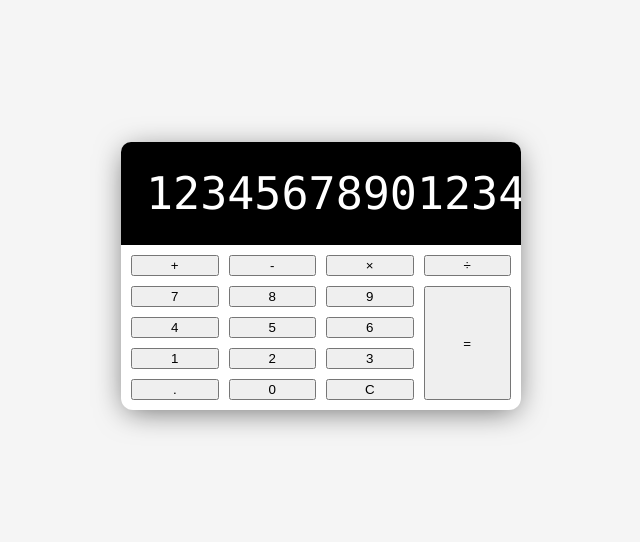
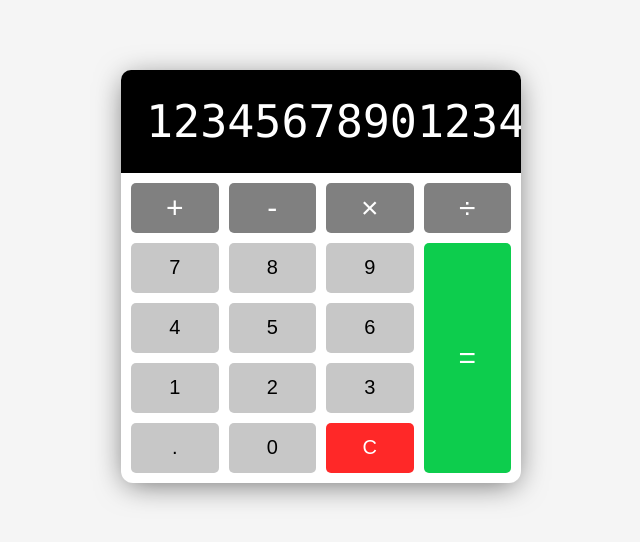
Before and after one commit to nobugsatcoding/calculator, a plain HTML site: page index.html in a window 1280 px wide. Shown: the part 124-666 px from the top of the page, without its empty margins (319-959 px from the left). Drawn offline with Linux system fonts and the light colour scheme.

Commit message:
css buttons

```diff
--- a/style.css
+++ b/style.css
@@ -64,7 +64,52 @@ body {
     padding: 10px;
 }
 
+button {
+    min-height: 50px;
+    font-size: 20px;
+    font-weight: 100;
+    border: none;
+    border-radius: 5px;
+    cursor: pointer;
+    background: #c7c7c7;
+}
+
+button:hover {
+    filter: brightness(120%);
+}
+
+button:active {
+    transform: translateY(3px);
+}
+
+button:focus {
+    outline: none;
+}
+
+.operator {
+    background: #808080;
+    color: #ffffff;
+    font-size: 30px;
+}
+
+.clear {
+    background: #ff2828;
+    color: #ffffff;
+}
+
+.clear:hover {
+    filter: brightness(85%);
+}
+
 .equal-sign {
     grid-column: -2;
     grid-row: 2 / span 4;
+    background: #0dcd4d;
 }
+
+/* Media Query: Large SmartPhone (Vertical) */
+@media screen and (max-width: 600px) {
+    .calculator {
+        width: 70%;
+    }
+}
```
